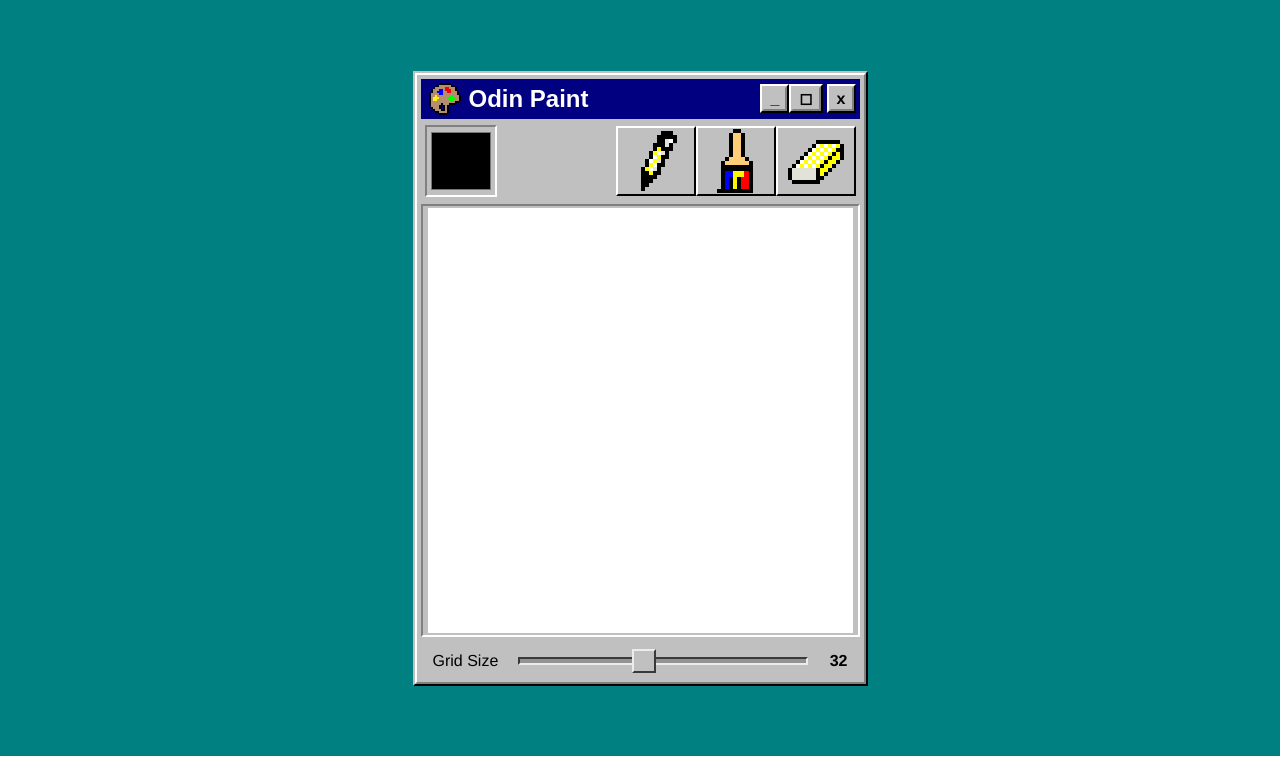
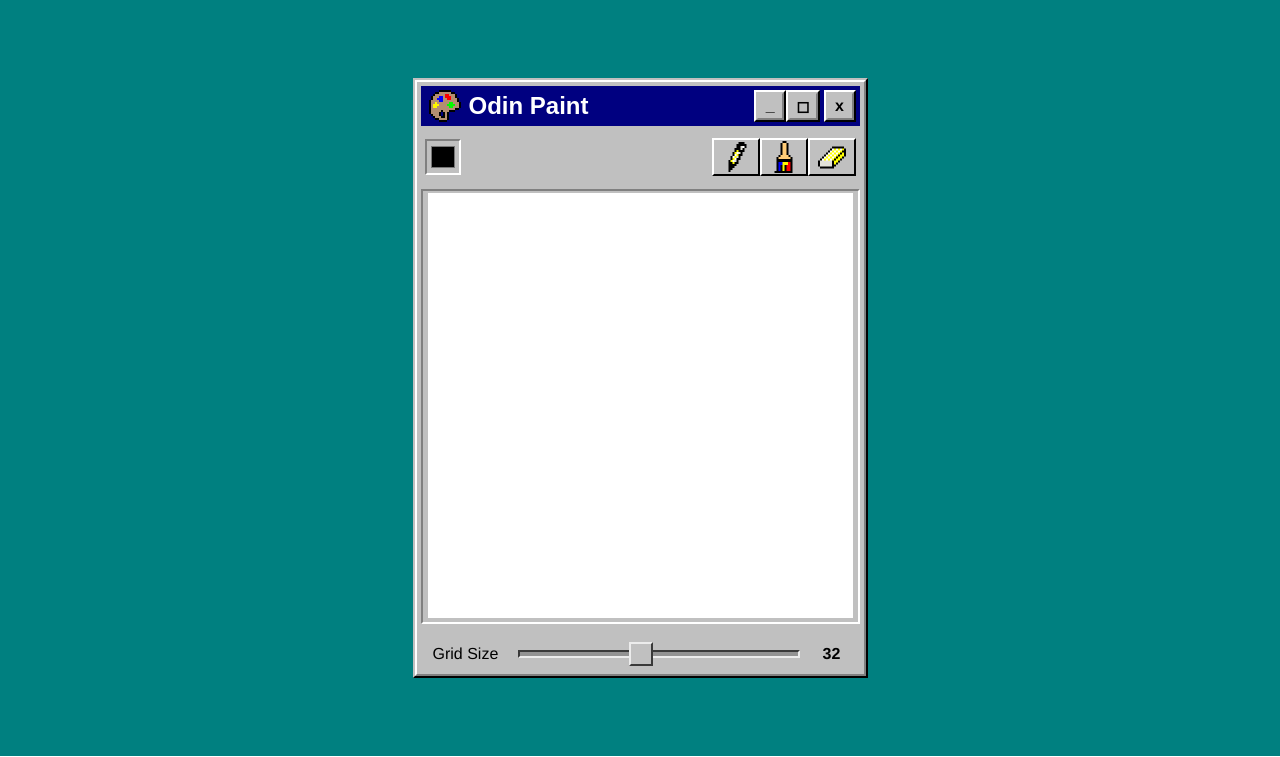
Before and after one commit to azlo-aj/odin-etch-a-sketch, a plain HTML site: page index.html in a window 1280 px wide. Shown: the top 757 px of the page. Drawn offline with Linux system fonts and the light colour scheme.

Commit message:
Fix and adjust visuals

```diff
--- a/code.js
+++ b/code.js
@@ -129,8 +129,9 @@ slider.addEventListener('click', () => {
     addCanvasListeners();
 })
 
-// window hiding via taskbar
+// window hiding
 let tab = document.querySelector('.tab');
+let minimize = document.querySelector('#min');
 let windowOpen = true;
 function windowResize() {
     if (windowOpen === true) {
@@ -147,6 +148,7 @@ function windowResize() {
 }
 tab = document.querySelector('.tab');
 tab.addEventListener('click', windowResize);
+minimize.addEventListener('click', windowResize);
 
 // clock
 function startTime() {
--- a/index.html
+++ b/index.html
@@ -24,7 +24,7 @@
                         <div id="title"><img src="./painticon.png" id="icon">Odin Paint</div>
                         <div id="buttons">
                             <div class="tb">
-                                <div class="x"><button>_</button></div>
+                                <div class="x"><button id="min">_</button></div>
                             </div>
                             <div class="tb">
                                 <div class="x"><button>◻</button></div>
@@ -81,7 +81,7 @@
             </div>
 
         </div>
-        <div id="canvas"><div id="clock">4:02 PM</div></div>
+        <div id="time"><div id="clock">4:02 PM</div></div>
     </div>
 
 </body>
--- a/style.css
+++ b/style.css
@@ -39,7 +39,7 @@ body {
     padding:12px;
 }
 
-#canvas {
+#canvas, #time {
     /* border: 1px solid black; */
     border-top: 2px solid #808080;
     border-left: 2px solid #808080;
@@ -48,6 +48,10 @@ body {
     background-color: #c0c0c0;
     padding: 2px;
     max-width: 100%;
+    max-height: 100%;
+}
+#canvas {
+    min-height:435px;
 }
 
 .row {
@@ -88,7 +92,7 @@ body {
     border-bottom: 2px solid black;
     transition: 0.2s;
     width: 455px;
-    height: 615px;
+    height: 600px;
 
 }
 
@@ -124,7 +128,8 @@ body {
     border-right: 2px solid black;
     border-bottom: 2px solid black;
     background-color: #c0c0c0;
-    resize:none;
+    min-width: 32px;
+    min-height: 32px;
 
 
 }
@@ -164,8 +169,8 @@ body {
 }
 
 img{
-    width:64px;
-    height:64px;
+    width:32px;
+    height:32px;
 }
 
 button, input {
@@ -191,8 +196,8 @@ button:hover {
 }
 
 input.color {
-    width:72px;
-    height: 72px;
+    width:36px;
+    height: 36px;
     border-top: 2px solid #808080;
     border-left: 2px solid #808080;
     border-right: 2px solid white;
@@ -279,9 +284,13 @@ a:hover{
     display:flex;
     align-items: center;
     justify-content: left;
+    flex: 0 0 100%;
     /* gap:16px; */
     margin:8px;
     margin-top:16px;
+    position: relative;
+    bottom: 0;
+
 }
 
 .grid {
@@ -295,9 +304,10 @@ a:hover{
 #num {
     font-weight: 700;
     min-width:32px;
+    margin-left:12px;
     /* margin-left:4px; */
     /* margin-right:12px; */
-    text-align: right;
+    text-align: center;
 }
 
 .slider {
```
